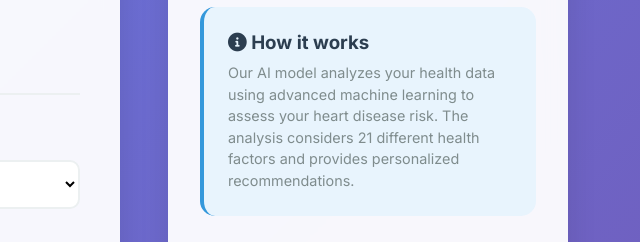
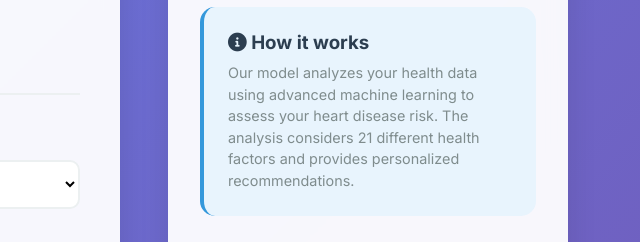
Before and after one commit to RumethAmare/AI-heart-disease-risk-predictor, a plain HTML site: page frontend/assess.html in a window 1280 px wide. Shown: the part 334-576 px from the top of the page, 640-1280 px from the left. Drawn offline with Linux system fonts and the light colour scheme.

Commit message:
Frontend changes

```diff
--- a/frontend/assess.html
+++ b/frontend/assess.html
@@ -530,7 +530,7 @@
 
                     <div class="info-card">
                         <h3><i class="fas fa-info-circle"></i> How it works</h3>
-                        <p>Our AI model analyzes your health data using advanced machine learning to assess your heart disease risk. The analysis considers 21 different health factors and provides personalized recommendations.</p>
+                        <p>Our model analyzes your health data using advanced machine learning to assess your heart disease risk. The analysis considers 21 different health factors and provides personalized recommendations.</p>
                     </div>
 
                     <div id="resultsContainer">
@@ -675,7 +675,7 @@
                     <p style="font-size: 0.9rem; color: #7f8c8d;">
                         Prediction: <strong style="color: ${riskColor}">${result.prediction}</strong><br>
                         Risk Level: <strong>${result.risk_level}</strong><br>
-                        Analysis based on 21 health parameters using RandomForest AI model with 94.8% accuracy.
+
                     </p>
                 </div>
             `;
```
